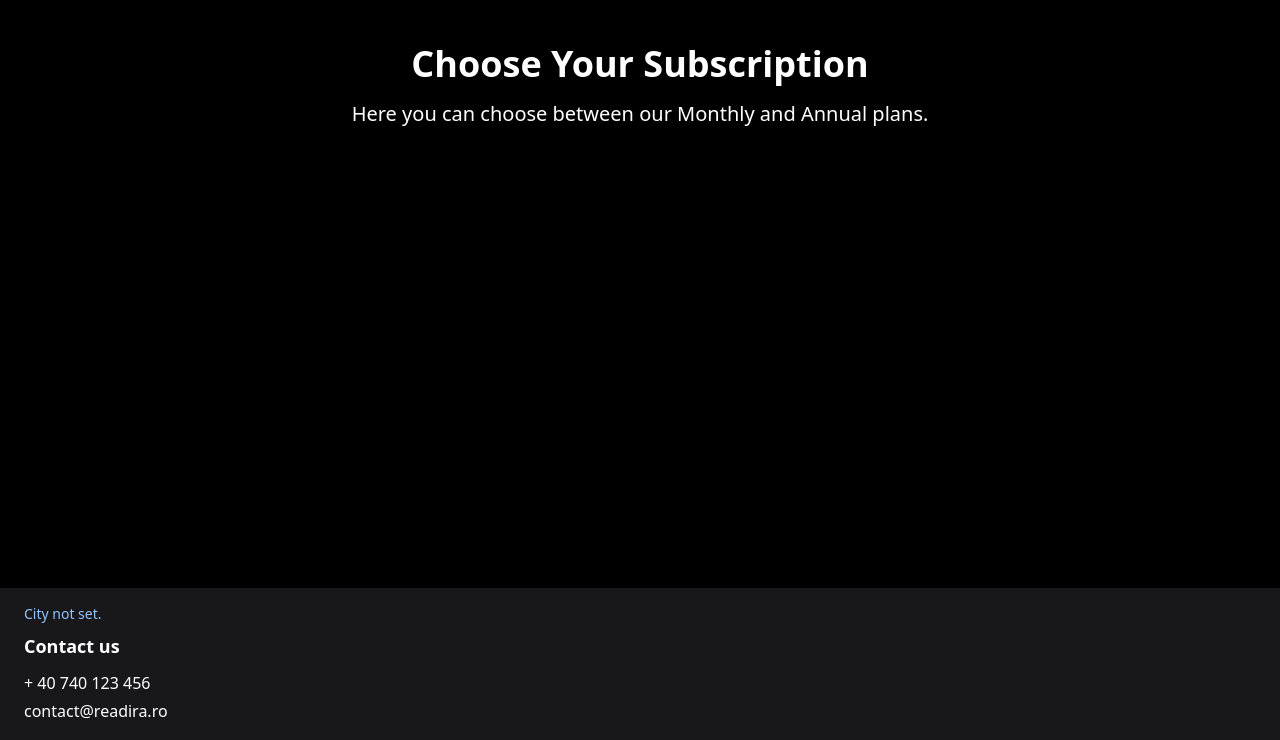
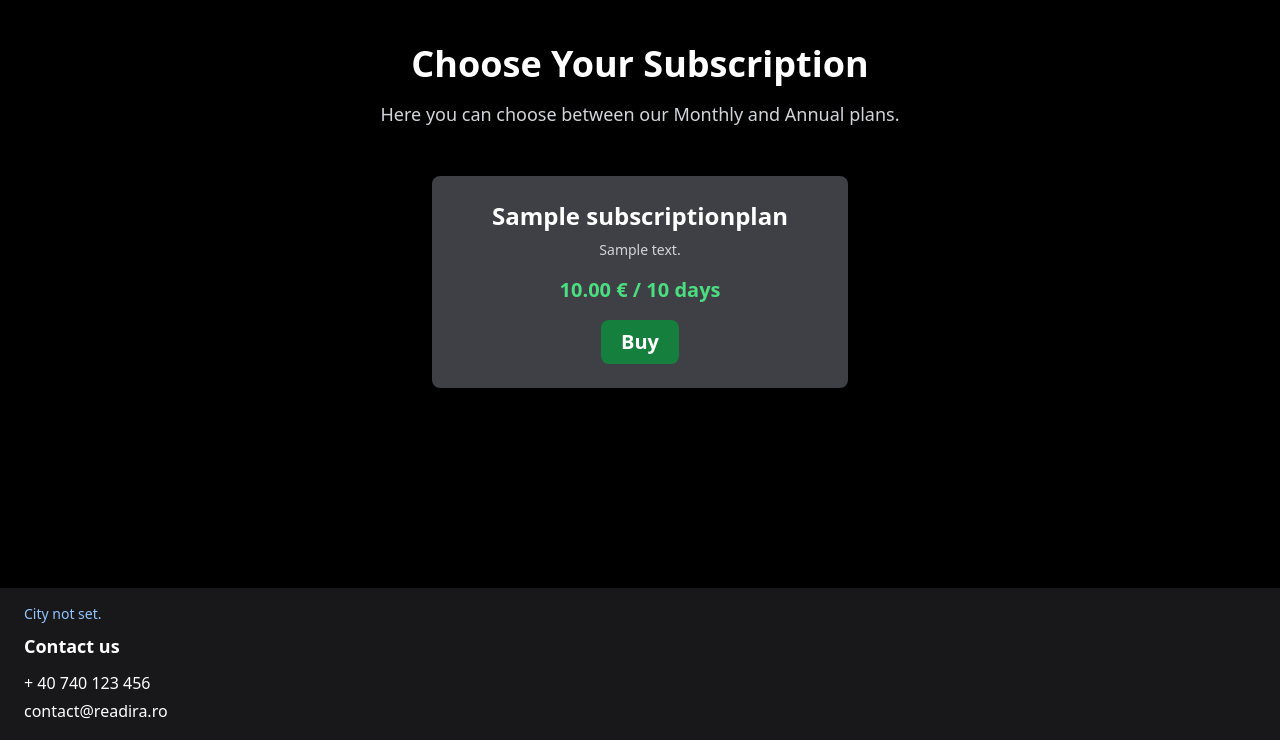
Before and after one commit to Marina-Trifan/online_library, a Django app: page /en/user/subscriptions/ in a window 1280 px wide. Shown: the part 60-800 px from the top of the page. Run offline with Django 5.2, Linux system fonts and the light colour scheme; tables that the repository leaves empty hold one stand-in row (values such as "Sample post"); some libraries are stand-ins or nearby versions.

Commit message:
Subscriptions template updated

```diff
--- a/readira/readira/templates/readira/base.html
+++ b/readira/readira/templates/readira/base.html
@@ -46,7 +46,7 @@
                 <nav class="hidden md:flex justify-center space-x-6 text-sm">
                     <a href="{% url 'library:reading_materials' %}" class="font-bold hover:text-yellow-400 hover:scale-110">Reading Materials</a>
                     <a href="{% url 'library:author_list' %}" class="font-bold hover:text-yellow-400 hover:scale-110">Authors</a>
-                    <a href="" class="font-bold hover:text-yellow-400 hover:scale-110">Subscriptions</a>
+                    <a href="{% url 'user_account:subscriptions' %}" class="font-bold hover:text-yellow-400 hover:scale-110">Subscriptions</a>
                 </nav>
             </div>
 
--- a/readira/user_account/templates/user_account/subscriptions.html
+++ b/readira/user_account/templates/user_account/subscriptions.html
@@ -4,6 +4,33 @@
 {% block content %}
 <section class="py-20 text-center text-xl">
     <h1 class="text-4xl font-bold mb-4">Choose Your Subscription</h1>
-    <p>Here you can choose between our Monthly and Annual plans.</p>
+    <p class="text-lg text-gray-600 dark:text-gray-300 mb-12">
+        Here you can choose between our Monthly and Annual plans.
+    </p>
+
+    <div class="flex flex-col md:flex-row justify-center items-center gap-8 px-4">
+        {% for plan in plans %}
+        <div class="bg-white dark:bg-zinc-700 rounded-lg shadow-lg p-6 w-full md:w-1/3 transition hover:scale-105">
+            <h3 class="text-2xl font-semibold mb-2">{{ plan.name }}</h3>
+            <p class="mb-4 text-sm text-gray-600 dark:text-gray-300">
+                {{ plan.description }}
+            </p>
+            <p class="text-xl font-bold mb-4 text-green-600 dark:text-green-400">
+                {{ plan.price }} € /
+                {% if plan.duration_days == 30 %}
+                    month
+                {% elif plan.duration_days >= 365 %}
+                    year
+                {% else %}
+                    {{ plan.duration_days }} days
+                {% endif %}
+            </p>
+            <a href="{% url 'user_account:cart' %}?plan_id={{ plan.id }}"
+            class="inline-block px-5 py-2 bg-green-700 hover:bg-green-600 text-white rounded-lg font-semibold">
+                Buy
+            </a>
+        </div>
+        {% endfor %}
+    </div>
 </section>
 {% endblock %}
--- a/readira/user_account/views.py
+++ b/readira/user_account/views.py
@@ -8,7 +8,7 @@
 from django.contrib.auth.decorators import login_required
 from django.views.generic import TemplateView
 from .forms import CustomUserForm, CustomPasswordChangeForm
-from library.models import ReadingMaterials
+from library.models import ReadingMaterials, SubscriptionPlan
 
 User = get_user_model()
 
@@ -103,3 +103,9 @@
 # Subscriptions view
 class SubscriptionPageView(TemplateView):
     template_name = 'user_account/subscriptions.html'
+
+    def get_context_data(self, **kwargs):
+        context = super().get_context_data(**kwargs)
+        plans = SubscriptionPlan.objects.all()
+        context['plans'] = plans
+        return context
```
